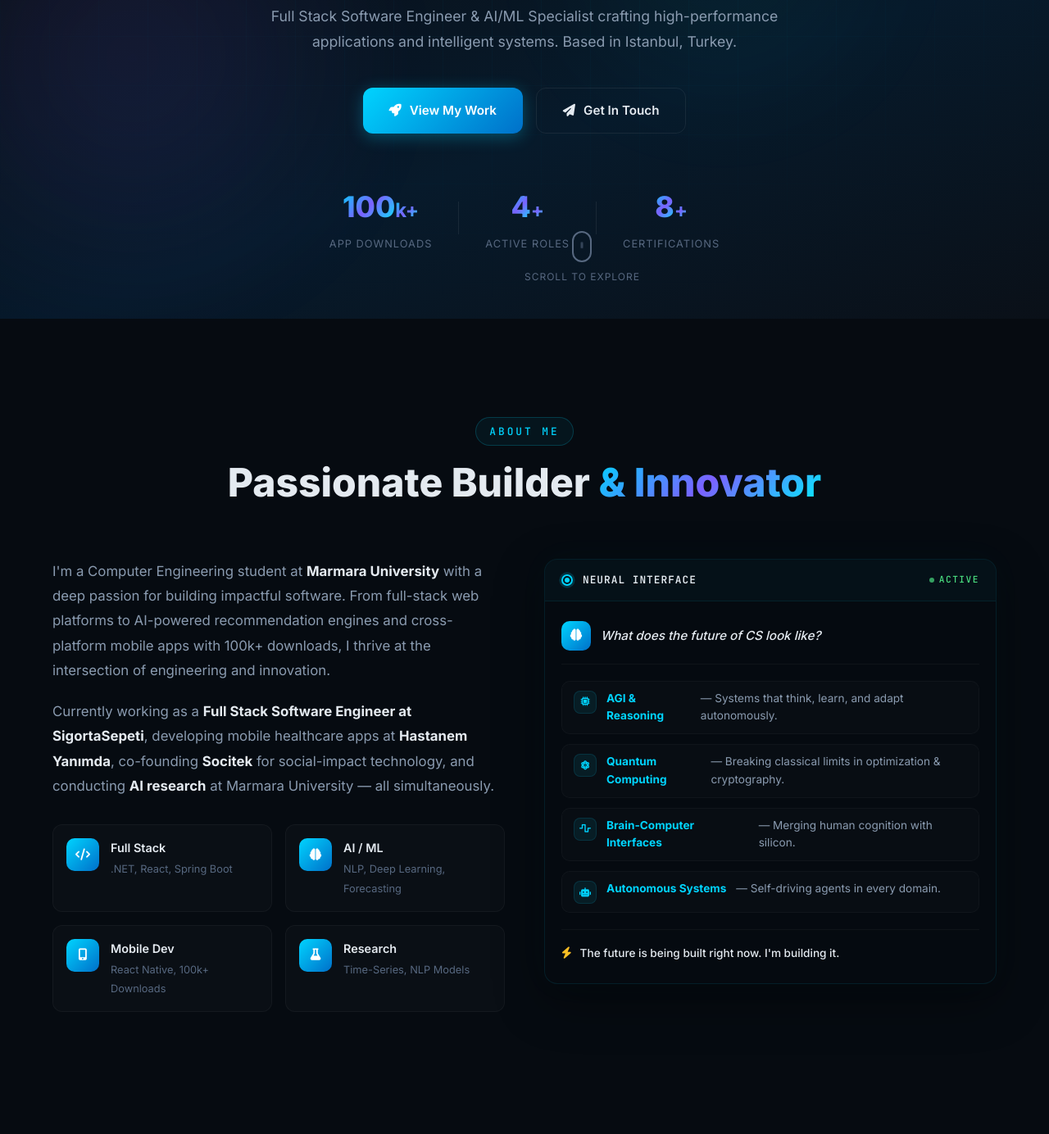
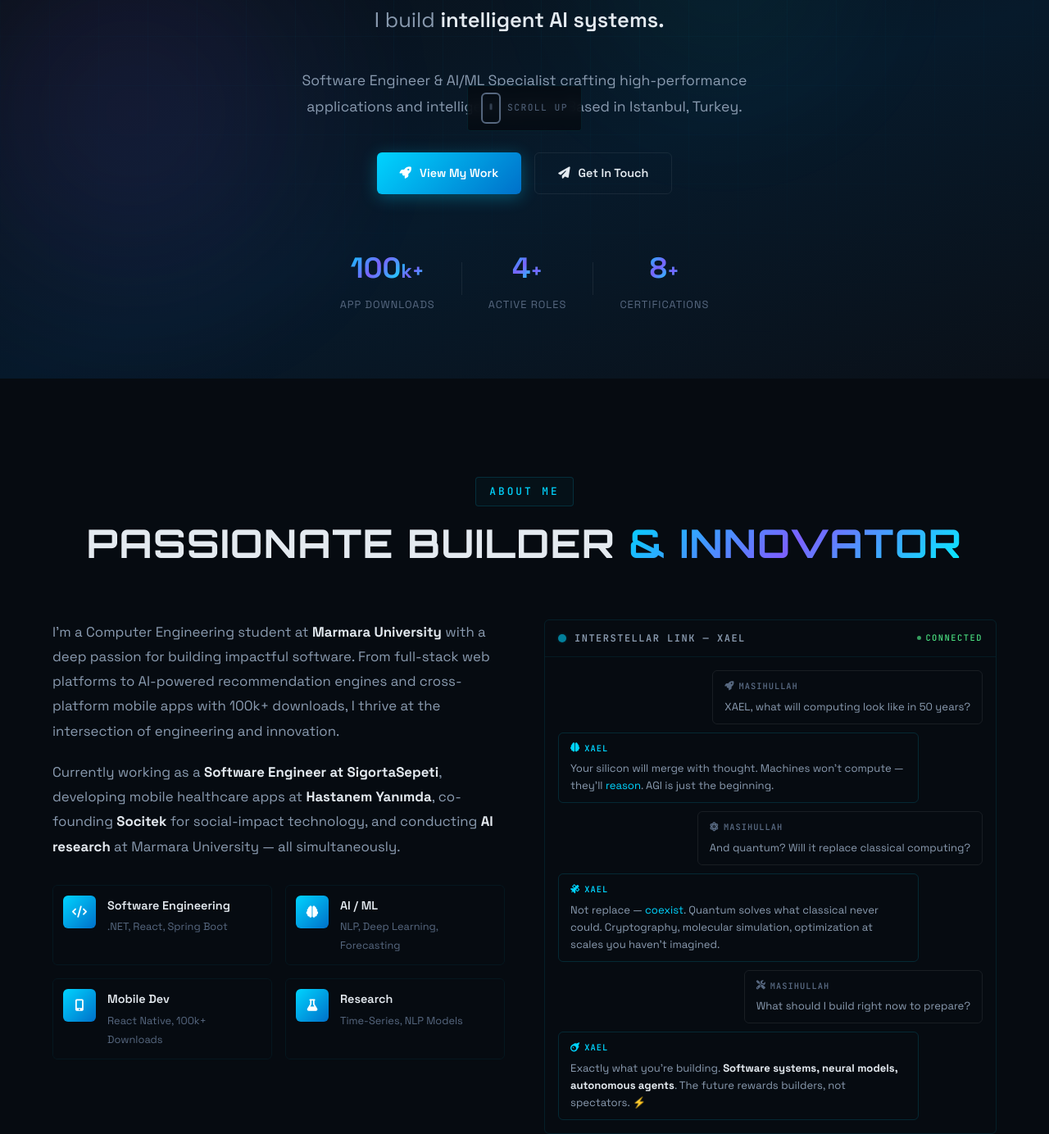
Before and after one commit to MasihOmar/masihomar.github.io, a plain HTML site: page index.html in a window 1280 px wide. Shown: the part 616-2000 px from the top of the page at 82% size. Drawn offline with Linux system fonts and the light colour scheme.

Commit message:
typography changed

```diff
--- a/index.html
+++ b/index.html
@@ -3,15 +3,15 @@
   <head>
     <meta charset="UTF-8" />
     <meta name="viewport" content="width=device-width, initial-scale=1.0" />
-    <title>Masihullah Omar — Full Stack Developer & AI Engineer</title>
+    <title>Masihullah Omar — Software Engineer & AI Engineer</title>
     <meta
       name="description"
-      content="Masihullah Omar — Full Stack Software Engineer, AI/ML Specialist, and Mobile Developer based in Istanbul, Turkey. Explore my projects, experience, and skills."
+      content="Masihullah Omar — Software Engineer, AI/ML Specialist, and Mobile Developer based in Istanbul, Turkey. Explore my projects, experience, and skills."
     />
     <link rel="preconnect" href="https://fonts.googleapis.com" />
     <link rel="preconnect" href="https://fonts.gstatic.com" crossorigin />
     <link
-      href="https://fonts.googleapis.com/css2?family=Inter:wght@300;400;500;600;700;800;900&family=JetBrains+Mono:wght@400;500;600&display=swap"
+      href="https://fonts.googleapis.com/css2?family=Orbitron:wght@400;500;600;700;800;900&family=Space+Grotesk:wght@300;400;500;600;700&family=JetBrains+Mono:wght@400;500;600&display=swap"
       rel="stylesheet"
     />
     <link
@@ -71,7 +71,7 @@
           <span class="typing-cursor">|</span>
         </div>
         <p class="hero-description fade-up">
-          Full Stack Software Engineer & AI/ML Specialist crafting
+          Software Engineer & AI/ML Specialist crafting
           high-performance applications and intelligent systems. Based in
           Istanbul, Turkey.
         </p>
@@ -103,12 +103,7 @@
           </div>
         </div>
       </div>
-      <div class="scroll-indicator fade-up">
-        <div class="mouse">
-          <div class="mouse-wheel"></div>
-        </div>
-        <span>Scroll to explore</span>
-      </div>
+      <!-- old scroll indicator removed, now using fixed global one -->
     </section>
 
     <!-- ===================== ABOUT SECTION ===================== -->
@@ -133,7 +128,7 @@
             </p>
             <p>
               Currently working as a
-              <strong>Full Stack Software Engineer at SigortaSepeti</strong>,
+              <strong>Software Engineer at SigortaSepeti</strong>,
               developing mobile healthcare apps at
               <strong>Hastanem Yanımda</strong>, co-founding
               <strong>Socitek</strong> for social-impact technology, and
@@ -144,7 +139,7 @@
               <div class="highlight-item">
                 <div class="highlight-icon"><i class="fas fa-code"></i></div>
                 <div>
-                  <h4>Full Stack</h4>
+                  <h4>Software Engineering</h4>
                   <p>.NET, React, Spring Boot</p>
                 </div>
               </div>
@@ -174,38 +169,36 @@
             </div>
           </div>
           <div class="about-card fade-up">
-            <div class="ai-vision-panel">
-              <div class="ai-panel-header">
-                <div class="ai-status-ring"></div>
-                <span class="ai-panel-label">Neural Interface</span>
-                <span class="ai-panel-status"><span class="ai-live-dot"></span> ACTIVE</span>
+            <div class="alien-chat">
+              <div class="alien-chat-header">
+                <div class="alien-signal"></div>
+                <span class="alien-chat-label">Interstellar Link — XAEL</span>
+                <span class="alien-chat-status"><span class="ai-live-dot"></span> CONNECTED</span>
               </div>
-              <div class="ai-panel-body">
-                <div class="ai-prompt-row">
-                  <span class="ai-icon"><i class="fas fa-brain"></i></span>
-                  <span class="ai-question">What does the future of CS look like?</span>
+              <div class="alien-chat-body">
+                <div class="chat-bubble chat-bubble--human">
+                  <div class="chat-bubble-top"><i class="fas fa-rocket chat-ico"></i><span class="chat-sender">Masihullah</span></div>
+                  <p>XAEL, what will computing look like in 50 years?</p>
                 </div>
-                <div class="ai-response">
-                  <p class="ai-response-line" style="animation-delay: 0.2s">
-                    <span class="ai-node-icon"><i class="fas fa-microchip"></i></span>
-                    <strong>AGI &amp; Reasoning</strong> — Systems that think, learn, and adapt autonomously.
-                  </p>
-                  <p class="ai-response-line" style="animation-delay: 0.5s">
-                    <span class="ai-node-icon"><i class="fas fa-atom"></i></span>
-                    <strong>Quantum Computing</strong> — Breaking classical limits in optimization &amp; cryptography.
-                  </p>
-                  <p class="ai-response-line" style="animation-delay: 0.8s">
-                    <span class="ai-node-icon"><i class="fas fa-wave-square"></i></span>
-                    <strong>Brain-Computer Interfaces</strong> — Merging human cognition with silicon.
-                  </p>
-                  <p class="ai-response-line" style="animation-delay: 1.1s">
-                    <span class="ai-node-icon"><i class="fas fa-robot"></i></span>
-                    <strong>Autonomous Systems</strong> — Self-driving agents in every domain.
-                  </p>
+                <div class="chat-bubble chat-bubble--alien" style="animation-delay: 0.3s">
+                  <div class="chat-bubble-top"><i class="fas fa-brain chat-ico"></i><span class="chat-sender">XAEL</span></div>
+                  <p>Your silicon will merge with thought. Machines won't compute — they'll <em>reason</em>. AGI is just the beginning.</p>
                 </div>
-                <div class="ai-cta-row">
-                  <span class="ai-spark"><i class="fas fa-bolt"></i></span>
-                  <span>The future is being built right now. I'm building it.</span>
+                <div class="chat-bubble chat-bubble--human" style="animation-delay: 0.6s">
+                  <div class="chat-bubble-top"><i class="fas fa-atom chat-ico"></i><span class="chat-sender">Masihullah</span></div>
+                  <p>And quantum? Will it replace classical computing?</p>
+                </div>
+                <div class="chat-bubble chat-bubble--alien" style="animation-delay: 0.9s">
+                  <div class="chat-bubble-top"><i class="fas fa-satellite chat-ico"></i><span class="chat-sender">XAEL</span></div>
+                  <p>Not replace — <em>coexist</em>. Quantum solves what classical never could. Cryptography, molecular simulation, optimization at scales you haven't imagined.</p>
+                </div>
+                <div class="chat-bubble chat-bubble--human" style="animation-delay: 1.2s">
+                  <div class="chat-bubble-top"><i class="fas fa-tools chat-ico"></i><span class="chat-sender">Masihullah</span></div>
+                  <p>What should I build right now to prepare?</p>
+                </div>
+                <div class="chat-bubble chat-bubble--alien" style="animation-delay: 1.5s">
+                  <div class="chat-bubble-top"><i class="fas fa-meteor chat-ico"></i><span class="chat-sender">XAEL</span></div>
+                  <p>Exactly what you're building. <strong>Software systems, neural models, autonomous agents</strong>. The future rewards builders, not spectators. ⚡</p>
                 </div>
               </div>
             </div>
@@ -232,7 +225,7 @@
             <div class="timeline-content glass-card">
               <div class="timeline-header-row">
                 <div>
-                  <h3 class="timeline-role">Full Stack Software Engineer</h3>
+                  <h3 class="timeline-role">Software Engineer</h3>
                   <p class="timeline-company">SigortaSepeti</p>
                 </div>
                 <div class="timeline-meta">
@@ -791,33 +784,8 @@
       <div class="container">
         <div class="footer-content">
           <a href="#hero" class="footer-logo">
-            <span class="logo-bracket">&lt;</span>MO<span class="logo-bracket"
-              >/&gt;</span
-            >
+            <span class="logo-bracket">&lt;</span>MO<span class="logo-bracket">/&gt;</span>
           </a>
-          <div class="footer-links">
-            <a
-              href="https://github.com/MasihOmar"
-              target="_blank"
-              rel="noopener"
-              ><i class="fab fa-github"></i
-            ></a>
-            <a
-              href="https://linkedin.com/in/masihullah-omar-274711261"
-              target="_blank"
-              rel="noopener"
-              ><i class="fab fa-linkedin-in"></i
-            ></a>
-            <a
-              href="https://huggingface.co/masihO"
-              target="_blank"
-              rel="noopener"
-              ><i class="fas fa-robot"></i
-            ></a>
-            <a href="mailto:masihullahomar2001@gmail.com"
-              ><i class="fas fa-envelope"></i
-            ></a>
-          </div>
           <p class="footer-copy">
             &copy; 2026 Masihullah Omar. Built with passion &amp; code.
           </p>
@@ -825,6 +793,47 @@
       </div>
     </footer>
 
+    <!-- Fixed global scroll indicator -->
+    <div class="scroll-indicator" id="scrollIndicator">
+      <div class="mouse">
+        <div class="mouse-wheel"></div>
+      </div>
+      <span class="scroll-indicator-text">Scroll Down</span>
+    </div>
+
     <script src="scripts/main.js"></script>
+    <script>
+      (function() {
+        const el = document.getElementById('scrollIndicator');
+        const text = el.querySelector('.scroll-indicator-text');
+
+        function update() {
+          const scrollY = window.scrollY;
+          const maxScroll = document.documentElement.scrollHeight - window.innerHeight;
+          const atBottom = scrollY >= maxScroll - 80;
+
+          if (atBottom) {
+            text.textContent = 'Scroll Up';
+          } else {
+            text.textContent = 'Scroll Down';
+          }
+        }
+
+        el.addEventListener('click', function() {
+          const scrollY = window.scrollY;
+          const maxScroll = document.documentElement.scrollHeight - window.innerHeight;
+          const atBottom = scrollY >= maxScroll - 80;
+
+          if (atBottom) {
+            window.scrollTo({ top: 0, behavior: 'smooth' });
+          } else {
+            window.scrollBy({ top: window.innerHeight * 0.8, behavior: 'smooth' });
+          }
+        });
+
+        window.addEventListener('scroll', update, { passive: true });
+        update();
+      })();
+    </script>
   </body>
 </html>
--- a/styles/style.css
+++ b/styles/style.css
@@ -51,7 +51,8 @@
   --nav-height: 72px;
 
   /* Typography */
-  --font-primary: "Inter", -apple-system, BlinkMacSystemFont, sans-serif;
+  --font-primary: "Space Grotesk", -apple-system, BlinkMacSystemFont, sans-serif;
+  --font-heading: "Orbitron", "Space Grotesk", sans-serif;
   --font-mono: "JetBrains Mono", "Fira Code", monospace;
 
   /* Transitions */
@@ -115,18 +116,21 @@ img {
 
 /* ---------- GLASS CARD ---------- */
 .glass-card {
-  background: var(--glass-bg);
-  border: 1px solid var(--glass-border);
-  border-radius: 16px;
-  backdrop-filter: blur(12px);
-  -webkit-backdrop-filter: blur(12px);
+  background: transparent;
+  border: 1px solid transparent;
+  border-image: var(--gradient-card-border) 1;
+  border-radius: 0;
   transition: all var(--transition-smooth);
+  /* Fallback for rounded corners with gradient border */
+  background: transparent;
+  border: 1px solid rgba(0, 212, 255, 0.12);
+  border-radius: 6px;
 }
 
 .glass-card:hover {
-  background: var(--bg-card-hover);
-  border-color: rgba(0, 212, 255, 0.2);
-  box-shadow: 0 8px 40px rgba(0, 212, 255, 0.08);
+  background: rgba(0, 212, 255, 0.02);
+  border-color: rgba(0, 212, 255, 0.25);
+  box-shadow: 0 4px 24px rgba(0, 212, 255, 0.05);
   transform: translateY(-2px);
 }
 
@@ -135,11 +139,11 @@ img {
   display: inline-flex;
   align-items: center;
   gap: 10px;
-  padding: 14px 32px;
-  border-radius: 12px;
+  padding: 12px 28px;
+  border-radius: 6px;
   font-family: var(--font-primary);
   font-weight: 600;
-  font-size: 0.95rem;
+  font-size: 0.9rem;
   cursor: pointer;
   transition: all var(--transition-smooth);
   border: none;
@@ -190,16 +194,19 @@ img {
   letter-spacing: 3px;
   margin-bottom: 16px;
   padding: 6px 16px;
-  border: 1px solid rgba(0, 212, 255, 0.2);
-  border-radius: 100px;
-  background: rgba(0, 212, 255, 0.05);
+  border: 1px solid rgba(0, 212, 255, 0.15);
+  border-radius: 4px;
+  background: rgba(0, 212, 255, 0.03);
 }
 
 .section-title {
+  font-family: var(--font-heading);
   font-size: clamp(2rem, 4vw, 3rem);
-  font-weight: 800;
+  font-weight: 700;
   line-height: 1.2;
   margin-bottom: 16px;
+  letter-spacing: 0.03em;
+  text-transform: uppercase;
 }
 
 .section-subtitle {
@@ -281,7 +288,7 @@ img {
 
 .nav-link {
   padding: 8px 16px;
-  border-radius: 8px;
+  border-radius: 4px;
   font-size: 0.9rem;
   font-weight: 500;
   color: var(--text-secondary);
@@ -297,7 +304,8 @@ img {
 .nav-link--cta {
   background: var(--gradient-primary);
   color: #fff !important;
-  padding: 8px 20px;
+  padding: 8px 18px;
+  border-radius: 4px;
 }
 
 .nav-link--cta:hover {
@@ -479,7 +487,7 @@ img {
   align-items: center;
   gap: 8px;
   padding: 8px 20px;
-  border-radius: 100px;
+  border-radius: 4px;
   background: rgba(0, 212, 255, 0.08);
   border: 1px solid rgba(0, 212, 255, 0.15);
   font-size: 0.85rem;
@@ -509,11 +517,13 @@ img {
 }
 
 .hero-title {
+  font-family: var(--font-heading);
   font-size: clamp(2.5rem, 6vw, 4.5rem);
-  font-weight: 900;
+  font-weight: 800;
   line-height: 1.1;
   margin-bottom: 20px;
-  letter-spacing: -0.02em;
+  letter-spacing: 0.02em;
+  text-transform: uppercase;
 }
 
 .hero-typing-wrapper {
@@ -608,25 +618,49 @@ img {
 
 /* Scroll indicator */
 .scroll-indicator {
-  position: absolute;
-  bottom: 40px;
+  position: fixed;
+  bottom: 24px;
   left: 50%;
   transform: translateX(-50%);
   display: flex;
-  flex-direction: column;
   align-items: center;
   gap: 8px;
   color: var(--text-muted);
-  font-size: 0.75rem;
-  letter-spacing: 1px;
+  font-family: var(--font-mono);
+  font-size: 0.7rem;
+  letter-spacing: 1.5px;
   text-transform: uppercase;
+  cursor: pointer;
+  z-index: 999;
+  padding: 8px 16px;
+  border: 1px solid rgba(0, 212, 255, 0.1);
+  border-radius: 4px;
+  background: rgba(6, 11, 17, 0.8);
+  backdrop-filter: blur(8px);
+  -webkit-backdrop-filter: blur(8px);
+  transition: all 0.3s ease;
+}
+
+.scroll-indicator:hover {
+  color: #00d4ff;
+  border-color: rgba(0, 212, 255, 0.3);
+  box-shadow: 0 0 16px rgba(0, 212, 255, 0.08);
+}
+
+.scroll-indicator-icon {
+  font-size: 0.6rem;
+  transition: transform 0.3s ease;
+}
+
+.scroll-indicator:hover .scroll-indicator-icon {
+  transform: translateY(2px);
 }
 
 .mouse {
   width: 24px;
   height: 38px;
   border: 2px solid var(--text-muted);
-  border-radius: 12px;
+  border-radius: 6px;
   position: relative;
 }
 
@@ -685,10 +719,10 @@ img {
   display: flex;
   gap: 14px;
   align-items: flex-start;
-  padding: 16px;
-  border-radius: 12px;
-  background: rgba(255, 255, 255, 0.02);
-  border: 1px solid rgba(255, 255, 255, 0.04);
+  padding: 12px;
+  border-radius: 6px;
+  background: transparent;
+  border: 1px solid rgba(0, 212, 255, 0.06);
   transition: all var(--transition-smooth);
 }
 
@@ -700,7 +734,7 @@ img {
 .highlight-icon {
   width: 40px;
   height: 40px;
-  border-radius: 10px;
+  border-radius: 6px;
   background: var(--gradient-primary);
   display: flex;
   align-items: center;
@@ -722,171 +756,157 @@ img {
   margin-bottom: 0;
 }
 
-/* AI Vision Panel */
-.ai-vision-panel {
-  border-radius: 16px;
+/* Alien Chat */
+.alien-chat {
+  border-radius: 6px;
   overflow: hidden;
-  background: rgba(6, 11, 17, 0.9);
+  background: transparent;
   border: 1px solid rgba(0, 212, 255, 0.1);
-  box-shadow: 0 20px 60px rgba(0, 0, 0, 0.4), 0 0 40px rgba(0, 212, 255, 0.03);
-}
-
-.ai-panel-header {
-  display: flex;
-  align-items: center;
-  gap: 12px;
-  padding: 14px 20px;
-  background: rgba(0, 212, 255, 0.03);
+}
+
+.alien-chat-header {
+  display: flex;
+  align-items: center;
+  gap: 10px;
+  padding: 12px 16px;
+  background: transparent;
   border-bottom: 1px solid rgba(0, 212, 255, 0.08);
 }
 
-.ai-status-ring {
-  width: 14px;
-  height: 14px;
-  border-radius: 50%;
-  border: 2px solid #00d4ff;
-  position: relative;
-  animation: ring-pulse 2.5s ease-in-out infinite;
-}
-
-.ai-status-ring::after {
-  content: "";
-  position: absolute;
-  inset: 2px;
+.alien-signal {
+  width: 10px;
+  height: 10px;
   border-radius: 50%;
   background: #00d4ff;
-}
-
-@keyframes ring-pulse {
-  0%, 100% { box-shadow: 0 0 0 0 rgba(0, 212, 255, 0.3); }
-  50% { box-shadow: 0 0 0 6px rgba(0, 212, 255, 0); }
-}
-
-.ai-panel-label {
+  box-shadow: 0 0 8px rgba(0, 212, 255, 0.5);
+  animation: signal-blink 3s ease-in-out infinite;
+}
+
+@keyframes signal-blink {
+  0%, 100% { opacity: 1; box-shadow: 0 0 8px rgba(0, 212, 255, 0.5); }
+  50% { opacity: 0.4; box-shadow: 0 0 2px rgba(0, 212, 255, 0.2); }
+}
+
+.alien-chat-label {
   font-family: var(--font-mono);
-  font-size: 0.8rem;
+  font-size: 0.75rem;
   font-weight: 600;
-  color: var(--text-primary);
-  letter-spacing: 1px;
+  color: var(--text-secondary);
+  letter-spacing: 1.5px;
   text-transform: uppercase;
 }
 
-.ai-panel-status {
+.alien-chat-status {
   margin-left: auto;
   font-family: var(--font-mono);
-  font-size: 0.7rem;
+  font-size: 0.65rem;
   font-weight: 500;
   color: #4ade80;
   display: flex;
   align-items: center;
-  gap: 6px;
+  gap: 5px;
   letter-spacing: 1.5px;
 }
 
 .ai-live-dot {
-  width: 6px;
-  height: 6px;
+  width: 5px;
+  height: 5px;
   border-radius: 50%;
   background: #4ade80;
   animation: pulse-dot 2s ease-in-out infinite;
 }
 
-.ai-panel-body {
-  padding: 24px 20px;
-}
-
-.ai-prompt-row {
-  display: flex;
-  align-items: center;
-  gap: 12px;
-  margin-bottom: 20px;
-  padding-bottom: 16px;
-  border-bottom: 1px solid rgba(255, 255, 255, 0.04);
-}
-
-.ai-icon {
-  width: 36px;
-  height: 36px;
-  border-radius: 10px;
-  background: var(--gradient-primary);
-  display: flex;
-  align-items: center;
-  justify-content: center;
-  font-size: 0.9rem;
-  color: #fff;
-  flex-shrink: 0;
-}
-
-.ai-question {
-  font-size: 0.95rem;
-  font-weight: 500;
+.alien-chat-body {
+  padding: 16px;
+  display: flex;
+  flex-direction: column;
+  gap: 10px;
+}
+
+.chat-bubble {
+  max-width: 85%;
+  padding: 10px 14px;
+  border-radius: 6px;
+  font-size: 0.82rem;
+  line-height: 1.6;
+  opacity: 0;
+  animation: chat-in 0.4s ease forwards;
+}
+
+.chat-bubble p {
+  margin: 0;
+}
+
+.chat-sender {
+  font-family: var(--font-mono);
+  font-size: 0.65rem;
+  font-weight: 600;
+  letter-spacing: 1px;
+  text-transform: uppercase;
+  margin-bottom: 0;
+}
+
+.chat-bubble-top {
+  display: flex;
+  align-items: center;
+  gap: 6px;
+  margin-bottom: 6px;
+}
+
+.chat-ico {
+  font-size: 0.7rem;
+}
+
+.chat-bubble--human .chat-ico {
+  color: var(--text-muted);
+}
+
+.chat-bubble--alien .chat-ico {
+  color: #00d4ff;
+}
+
+/* Human bubbles — right-aligned, minimal */
+.chat-bubble--human {
+  align-self: flex-end;
+  background: transparent;
+  border: 1px solid rgba(255, 255, 255, 0.08);
+  color: var(--text-secondary);
+}
+
+.chat-bubble--human .chat-sender {
+  color: var(--text-muted);
+}
+
+/* Alien bubbles — left-aligned, cyan accent */
+.chat-bubble--alien {
+  align-self: flex-start;
+  background: transparent;
+  border: 1px solid rgba(0, 212, 255, 0.15);
+  color: var(--text-secondary);
+}
+
+.chat-bubble--alien .chat-sender {
+  color: #00d4ff;
+}
+
+.chat-bubble--alien strong {
   color: var(--text-primary);
-  font-style: italic;
-}
-
-.ai-response {
-  display: flex;
-  flex-direction: column;
-  gap: 12px;
-  margin-bottom: 20px;
-}
-
-.ai-response-line {
-  display: flex;
-  align-items: flex-start;
-  gap: 12px;
-  font-size: 0.85rem;
-  color: var(--text-secondary);
-  line-height: 1.6;
-  padding: 10px 14px;
-  border-radius: 10px;
-  background: rgba(255, 255, 255, 0.015);
-  border: 1px solid rgba(255, 255, 255, 0.03);
-  opacity: 0;
-  transform: translateX(-10px);
-  animation: ai-line-in 0.5s ease forwards;
-}
-
-.ai-response-line strong {
+}
+
+.chat-bubble--alien em {
   color: #00d4ff;
-}
-
-@keyframes ai-line-in {
+  font-style: normal;
+}
+
+@keyframes chat-in {
+  from {
+    opacity: 0;
+    transform: translateY(8px);
+  }
   to {
     opacity: 1;
-    transform: translateX(0);
-  }
-}
-
-.ai-node-icon {
-  width: 28px;
-  height: 28px;
-  border-radius: 8px;
-  background: rgba(0, 212, 255, 0.08);
-  border: 1px solid rgba(0, 212, 255, 0.12);
-  display: flex;
-  align-items: center;
-  justify-content: center;
-  font-size: 0.7rem;
-  color: #00d4ff;
-  flex-shrink: 0;
-  margin-top: 1px;
-}
-
-.ai-cta-row {
-  display: flex;
-  align-items: center;
-  gap: 10px;
-  font-size: 0.85rem;
-  font-weight: 500;
-  color: var(--text-primary);
-  padding-top: 16px;
-  border-top: 1px solid rgba(255, 255, 255, 0.04);
-}
-
-.ai-spark {
-  color: #fbbf24;
-  font-size: 0.9rem;
+    transform: translateY(0);
+  }
 }
 
 /* ============================================
@@ -900,7 +920,7 @@ img {
 .timeline::before {
   content: "";
   position: absolute;
-  left: 15px;
+  left: 16px;
   top: 0;
   bottom: 0;
   width: 2px;
@@ -921,6 +941,10 @@ img {
   position: absolute;
   left: -40px;
   top: 28px;
+  width: 32px;
+  display: flex;
+  align-items: center;
+  justify-content: center;
 }
 
 .timeline-dot {
@@ -930,8 +954,6 @@ img {
   background: var(--gradient-primary);
   border: 3px solid var(--bg-primary);
   box-shadow: 0 0 0 3px rgba(0, 212, 255, 0.2);
-  position: relative;
-  left: 2px;
 }
 
 .timeline-content {
@@ -981,7 +1003,7 @@ img {
   font-weight: 600;
   color: #4ade80;
   padding: 4px 14px;
-  border-radius: 100px;
+  border-radius: 4px;
   background: rgba(74, 222, 128, 0.08);
   border: 1px solid rgba(74, 222, 128, 0.15);
   margin-bottom: 16px;
@@ -1090,7 +1112,7 @@ img {
   font-weight: 600;
   color: #fbbf24;
   padding: 4px 12px;
-  border-radius: 100px;
+  border-radius: 4px;
   background: rgba(251, 191, 36, 0.08);
   border: 1px solid rgba(251, 191, 36, 0.15);
   display: inline-flex;
@@ -1108,7 +1130,7 @@ img {
 .project-icon {
   width: 48px;
   height: 48px;
-  border-radius: 12px;
+  border-radius: 6px;
   background: var(--gradient-primary);
   display: flex;
   align-items: center;
@@ -1235,7 +1257,7 @@ img {
   font-family: var(--font-mono);
   font-size: 0.78rem;
   padding: 6px 14px;
-  border-radius: 8px;
+  border-radius: 4px;
   background: rgba(255, 255, 255, 0.03);
   border: 1px solid rgba(255, 255, 255, 0.06);
   color: var(--text-secondary);
@@ -1317,7 +1339,7 @@ img {
 .cert-icon {
   width: 44px;
   height: 44px;
-  border-radius: 12px;
+  border-radius: 6px;
   background: var(--gradient-primary);
   display: flex;
   align-items: center;
@@ -1407,18 +1429,21 @@ img {
 .contact-icon {
   width: 52px;
   height: 52px;
-  border-radius: 14px;
-  background: var(--gradient-primary);
+  border-radius: 6px;
+  background: transparent;
+  border: 1px solid rgba(0, 212, 255, 0.25);
   display: flex;
   align-items: center;
   justify-content: center;
   font-size: 1.2rem;
-  color: #fff;
-  transition: transform var(--transition-bounce);
+  color: #00d4ff;
+  transition: all var(--transition-bounce);
 }
 
 .contact-card:hover .contact-icon {
   transform: scale(1.1) rotate(-5deg);
+  border-color: rgba(0, 212, 255, 0.5);
+  box-shadow: 0 0 16px rgba(0, 212, 255, 0.1);
 }
 
 .contact-card h4 {
@@ -1462,7 +1487,7 @@ img {
 .footer-links a {
   width: 40px;
   height: 40px;
-  border-radius: 10px;
+  border-radius: 6px;
   background: rgba(255, 255, 255, 0.03);
   border: 1px solid rgba(255, 255, 255, 0.06);
   display: flex;
@@ -1552,7 +1577,7 @@ img {
     font-size: 1.1rem;
     padding: 14px 20px;
     width: 100%;
-    border-radius: 12px;
+    border-radius: 6px;
   }
 
   .nav-link--cta {
```
Also changed, not shown: about.html (+1 -1 lines).
